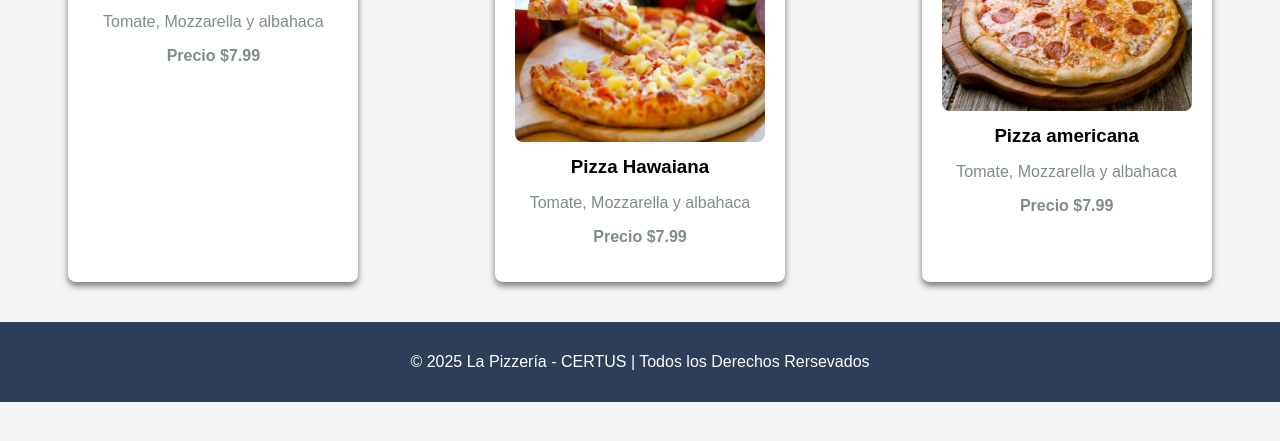
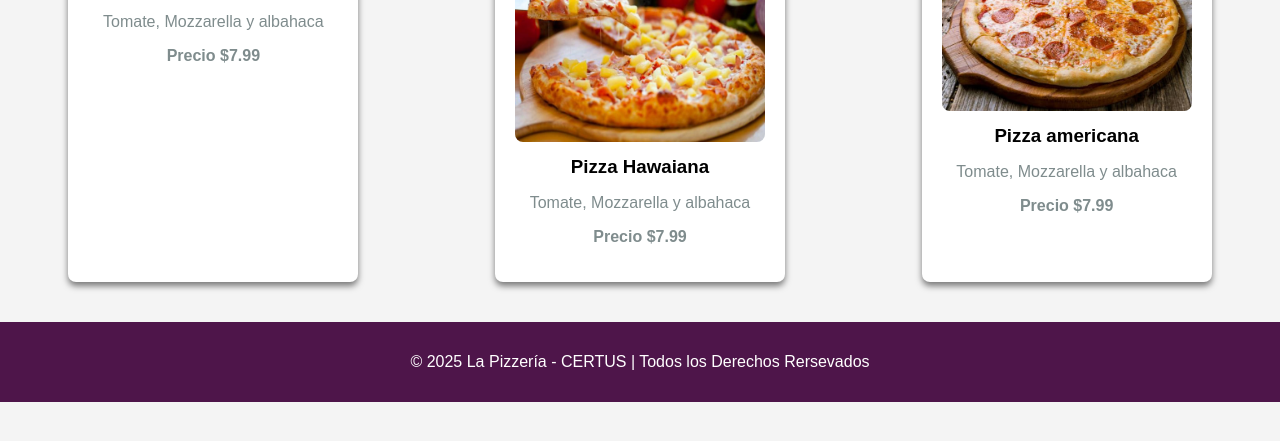
Before and after one commit to KevinZet1/clase2, a plain HTML site: page index.html in a window 1280 px wide. Shown: the part 231-672 px from the top of the page. Drawn offline with Linux system fonts and the light colour scheme.

Commit message:
cambio footer

```diff
--- a/index.html
+++ b/index.html
@@ -54,7 +54,7 @@
         color: #7f8c8d;
     }
     footer{
-        background-color: #2c3e58;
+        background-color: #4e154a;
         color: white;
         text-align: center;
         padding: 15px 0;
```
Also changed, not shown: images/img1.png (added).
